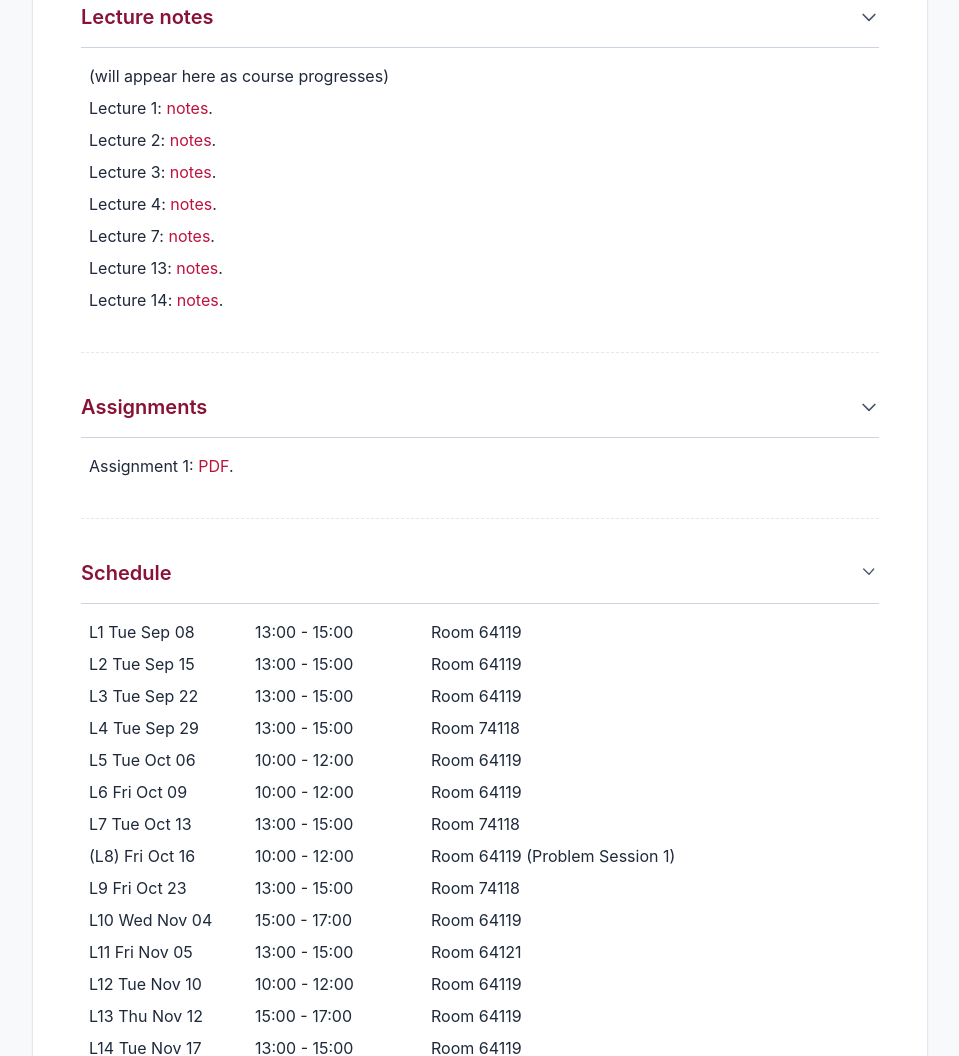
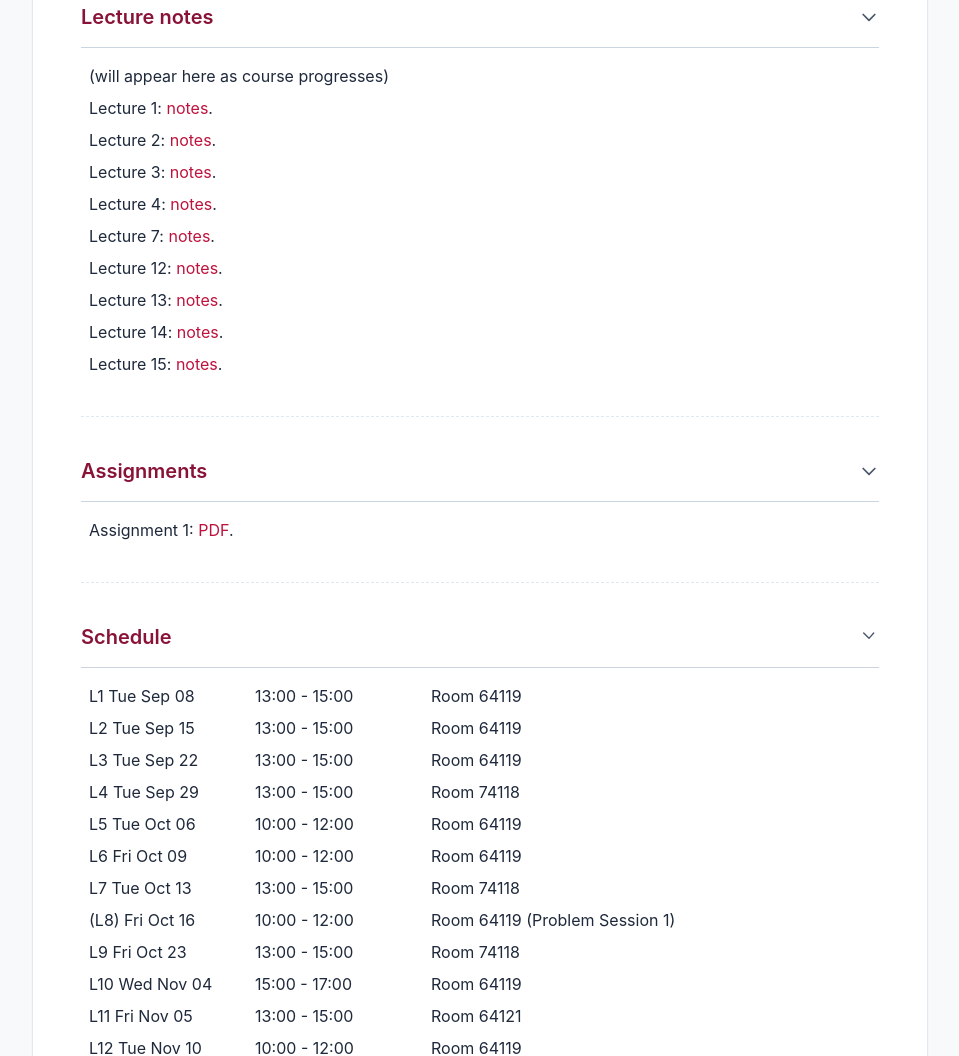
Before and after one commit to ProbCombUU/probcombuu.github.io, a plain HTML site: page index.html in a window 1280 px wide. Shown: the part 861-1917 px from the top of the page, without its empty margins (160-1119 px from the left). Drawn offline with nearby package versions, Linux system fonts and the light colour scheme.

Commit message:
Update index.html

```diff
--- a/index.html
+++ b/index.html
@@ -71,8 +71,11 @@
                     <p>Lecture 3: <a href="https://probcombuu.github.io/L3.pdf" class="text-rose-700 hover:underline">notes</a>.</p>
                     <p>Lecture 4: <!--Lovász local lemma.--><a href="https://probcombuu.github.io/L4.pdf" class="text-rose-700 hover:underline">notes</a>.</p>
                     <p>Lecture 7: <!--Janson's inequality.--><a href="https://probcombuu.github.io/L7.pdf" class="text-rose-700 hover:underline">notes</a>.</p>
+                    <p>Lecture 12: <!--Janson's inequality.--><a href="https://probcombuu.github.io/L12.pdf" class="text-rose-700 hover:underline">notes</a>.</p>
                     <p>Lecture 13: <!--Janson's inequality.--><a href="https://probcombuu.github.io/L13.pdf" class="text-rose-700 hover:underline">notes</a>.</p>
                     <p>Lecture 14: <!--Janson's inequality.--><a href="https://probcombuu.github.io/L14.pdf" class="text-rose-700 hover:underline">notes</a>.</p>
+                    <p>Lecture 15: <!--Janson's inequality.--><a href="https://probcombuu.github.io/L15.pdf" class="text-rose-700 hover:underline">notes</a>.</p>
+
 
   <!-- <p>Lecture 3: <a href="#" class="text-rose-700 hover:underline">Thresholds and Phase Transitions (PDF)</a></p> -->
                 </div>
```
